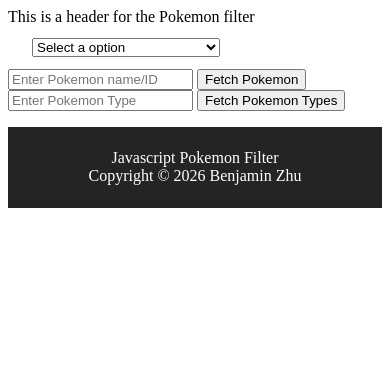
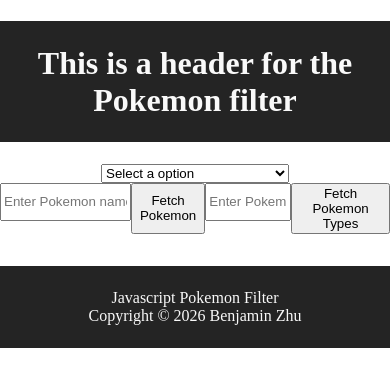
Before and after one commit to unbreakableb/Module-5-FInal, a plain HTML site: page index.html in a window 390 px wide. Drawn offline with Linux system fonts and the light colour scheme; no server answers.

Commit message:
second attempt at making the footer and heading centered and the filter responsive.

```diff
--- a/M5.css
+++ b/M5.css
@@ -1,23 +1,50 @@
 
-.filter_header {
-    display: flex;
-    justify-content: space-between;
-    align-items:center;
-    padding: 12px 24px;
+body{
+  margin: 0;
+  padding: 0;
+}
+
+input{
+  field-sizing: content;
+  min-width: 15%;
+  max-width: 100%;
+  min-height: 2rem;
+  max-height: 2rem;
+}
+
+.heading{
+  color:rgba(255, 255, 255, 0.973);
+  background-color: #242424;
+  display: flex;
+  padding: 6% 0;
+  justify-content:center;
+  text-align:center;
+}
+
+.filter_header, .pokemon_search {
+  display: flex;
+  justify-content:center;
+}
+
+
+.pokemonSprite{
+  display:flex;
+  justify-content:center;
+  align-items:center;
 }
 
 #pokemonList{
-    display:flex;
-    flex-wrap: wrap;
-    justify-content: space-between;
+  display:flex;
+  flex-wrap: wrap;
+  justify-content: space-between;
+
 }
 
 .pokemon-card{
-  padding: 0.5rem;
+  padding: 0.75rem;
 }
 
 footer {
-  position: relative;
   background-color: #242424;
   display: flex;
   padding: 6% 0;
@@ -26,5 +53,5 @@
 }
 
 .footer__copyright {
-  color: white;
+  color: rgba(255, 255, 255, 0.973);
 }
--- a/index.html
+++ b/index.html
@@ -9,9 +9,9 @@
     <link rel="stylesheet" href="M5.css">
 </head>
 <body>
-    <header class="heading">
+    <h1 class="heading">
         This is a header for the Pokemon filter
-    </header>
+    </h1>
     <div class="filter_header">
     <select id="pokemon_Filter" onchange="filterPokemon(event.target.value)">
         <option value="">Select a option</option>
@@ -22,16 +22,18 @@
     </select>
     </div>
     <div class="pokemon_search">
-    <input type="text" id="pokemonName" placeholder="Enter Pokemon name/ID">
+    <input type="text" id="pokemonName" placeholder="Enter Pokemon name/ID(1-1025)">
     <button onclick="fetchData()">Fetch Pokemon</button><br>
 
     <input type="text" id="pokemonType" placeholder="Enter Pokemon Type">
-    <button onclick="fetchDataType()">Fetch Pokemon Types</button><br>
+    <button onclick="fetchDataType()">Fetch Pokemon Types</button>
+    </div>
+    <div class="pokemonSprite">
     <img id="pokemonSprite" src="" alt="PokemonImage" style="display: none;">
     <p class="pokemonName"></p>
     </div>
     <div id="pokemonList"></div>
 </body>
 <footer>
-            <div class="footer__copyright">Javascript Pokemon Filter <br> Copyright © 2026 Benjamin Zhu</div>
+<div class="footer__copyright">Javascript Pokemon Filter <br> Copyright © 2026 Benjamin Zhu</div>
 </footer>
```
